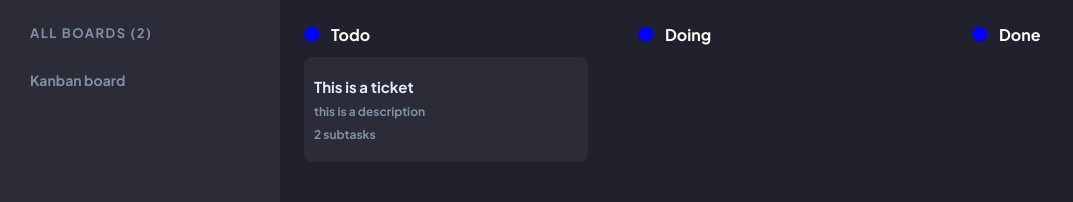
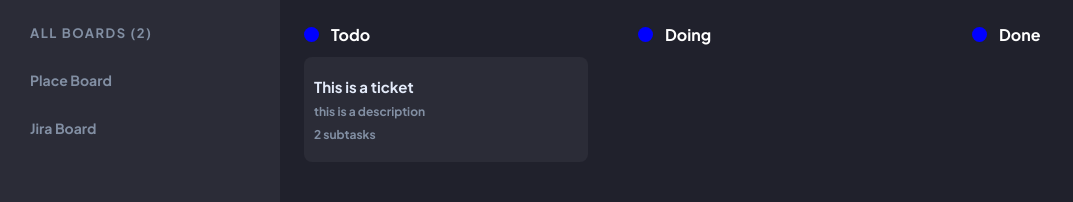
Before and after one commit to Haci11/kanban-board, a React (Vite) app: page / in a window 1280 px wide. Shown: the top 202 px of the page, without its empty margins (0-1073 px from the left). Built offline with nearby package versions, Linux system fonts and the light colour scheme.

Commit message:
Working on project context

```diff
--- a/package.json
+++ b/package.json
@@ -11,7 +11,8 @@
   "dependencies": {
     "react": "^18.2.0",
     "react-dom": "^18.2.0",
-    "sass": "^1.57.1"
+    "sass": "^1.57.1",
+    "uuid": "^9.0.0"
   },
   "devDependencies": {
     "@types/react": "^18.0.26",
--- a/src/components/SideNav/SideNav.jsx
+++ b/src/components/SideNav/SideNav.jsx
@@ -1,11 +1,16 @@
 import React from "react";
 import "./SideNav.scss";
+import { useProject } from "../../context/ProjectContext";
 const SideNav = () => {
+  const { project } = useProject();
+
   return (
     <div className="sidenav">
       <p>ALL BOARDS (2)</p>
       <ul>
-        <li>Kanban board</li>
+        {project?.map((item) => (
+          <li key={item.id}>{item.title}</li>
+        ))}
       </ul>
     </div>
   );
--- /dev/null
+++ b/src/context/ProjectContext.jsx
@@ -0,0 +1,19 @@
+import React, { useState, useContext, createContext } from "react";
+import { projectsData } from "./project-data";
+const ProjectContext = createContext({});
+
+export function useProject() {
+  return useContext(ProjectContext);
+}
+const ProjectProvider = ({ children }) => {
+  const [project, setProject] = useState(projectsData);
+
+  const value = {
+    project: project,
+  };
+
+  return (
+    <ProjectContext.Provider value={value}>{children}</ProjectContext.Provider>
+  );
+};
+export default ProjectProvider;
--- /dev/null
+++ b/src/context/project-data.js
@@ -0,0 +1,130 @@
+import { v4 as uuidv4 } from "uuid";
+
+export const projectsData = [
+  {
+    title: "Place Board",
+    id: 1,
+    board: [
+      {
+        name: "Todo",
+        tickets: [
+          {
+            id: uuidv4(),
+            title: "Context Bug",
+            description: "This is one of the longest descriptions ever",
+            tasks: ["Fix types at the same time"],
+          },
+          {
+            id: uuidv4(),
+            title: "Datalake team need config",
+            description: "",
+            tasks: ["Fix types at the same time"],
+          },
+          {
+            id: uuidv4(),
+            title: "i18n english",
+            description: "Setup json and NPM",
+            tasks: ["Fix types at the same time"],
+          },
+          {
+            id: uuidv4(),
+            title: "Datalake team need config",
+            description: "",
+            tasks: ["Fix types at the same time"],
+          },
+          {
+            id: uuidv4(),
+            title: "i18n english",
+            description: "Setup json and NPM",
+            tasks: ["Fix types at the same time"],
+          },
+        ],
+      },
+      {
+        name: "Doing",
+        tickets: [
+          {
+            id: uuidv4(),
+            title: "Portal for modals",
+            description: "This is one of the longest descriptions ever",
+            tasks: ["Fix types at the same time"],
+          },
+          {
+            id: uuidv4(),
+            title: "Context Bug",
+            description: "This is one of the longest descriptions ever",
+            tasks: ["Fix types at the same time"],
+          },
+        ],
+      },
+      {
+        name: "Done",
+        tickets: [
+          {
+            id: uuidv4(),
+            title: "Context Bug",
+            description: "This is one of the longest descriptions ever",
+            tasks: ["Fix types at the same time"],
+          },
+          {
+            id: uuidv4(),
+            title: "Datalake team need config",
+            description: "",
+            tasks: ["Fix types at the same time"],
+          },
+          {
+            id: uuidv4(),
+            title: "i18n english",
+            description: "Setup json and NPM",
+            tasks: ["Fix types at the same time"],
+          },
+        ],
+      },
+    ],
+  },
+  {
+    title: "Jira Board",
+    id: 2,
+    board: {
+      stage1: {
+        name: "Todo",
+        tickets: [
+          {
+            id: uuidv4(),
+            title: "Test Bug",
+            description: "This is one of the longest descriptions ever",
+            tasks: ["Fix types at the same time"],
+          },
+        ],
+      },
+      stage2: {
+        name: "Doing",
+        tickets: [
+          {
+            id: uuidv4(),
+            title: "Portal for modals",
+            description: "This is one of the longest descriptions ever",
+            tasks: ["Types and modal refs, get cookies to work with auth"],
+          },
+        ],
+      },
+      stage3: {
+        name: "Done",
+        tickets: [
+          {
+            id: uuidv4(),
+            title: "Datalake team need config",
+            description: "",
+            tasks: ["Fix types at the same time"],
+          },
+          {
+            id: uuidv4(),
+            title: "i18n english",
+            description: "Setup json and NPM",
+            tasks: ["Fix types at the same time"],
+          },
+        ],
+      },
+    },
+  },
+];
--- a/src/main.jsx
+++ b/src/main.jsx
@@ -2,9 +2,12 @@
 import ReactDOM from "react-dom/client";
 import App from "./App";
 import "./index.scss";
+import ProjectProvider from "./context/ProjectContext";
 
 ReactDOM.createRoot(document.getElementById("root")).render(
   <React.StrictMode>
-    <App />
+    <ProjectProvider>
+      <App />
+    </ProjectProvider>
   </React.StrictMode>
 );
```
Also changed, not shown: 1 other file (tests, documents, lock files or other folders).
